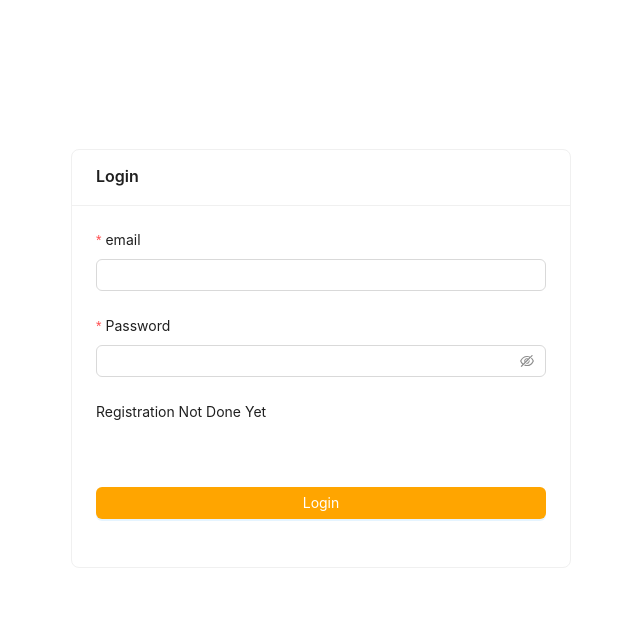
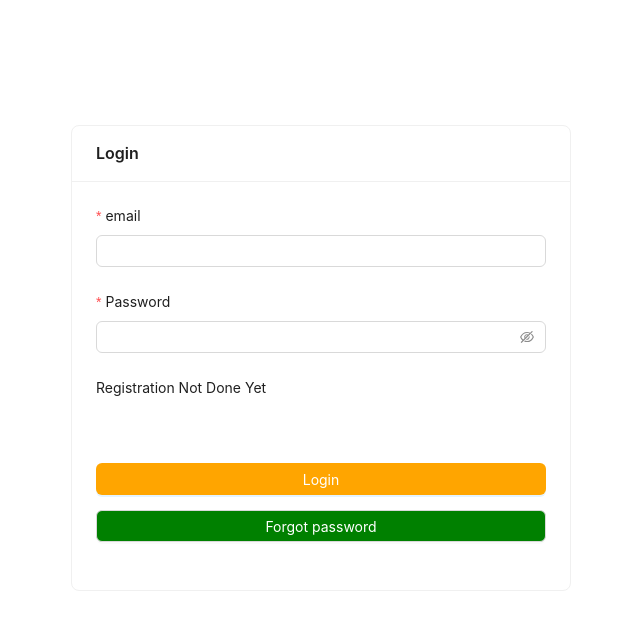
Before and after one commit to taufik69/oreby_dashboard, a React (Vite) app: page /login in a window 1280 px wide. Shown: the top 630 px of the page, without its empty margins (319-959 px from the left). Built offline with nearby package versions, Linux system fonts and the light colour scheme.

Commit message:
forgot password route add to login page

```diff
--- a/src/App.jsx
+++ b/src/App.jsx
@@ -13,6 +13,7 @@ import AllProductVariant from "./Component/AllProductVariant";
 import Registration from "./Component/Registration/Registration";
 import Login from "./Component/Login/Login";
 import OTP from "./Component/OtpMatch/OTP";
+import ForgotPassword from "./Component/ForgotPassword/ForgotPassword";
 
 const router = createBrowserRouter(
   createRoutesFromElements(
@@ -20,6 +21,7 @@ const router = createBrowserRouter(
       <Route path="/registration" element={<Registration />}></Route>
       <Route path="/login" element={<Login />}></Route>
       <Route path="/otp/:email" element={<OTP />}></Route>
+      <Route path="/forgotpassword" element={<ForgotPassword />}></Route>
 
       <Route path="/" element={<Home />}>
         <Route path="/merchant" element={<Merchant />}></Route>
--- /dev/null
+++ b/src/Component/ForgotPassword/ForgotPassword.jsx
@@ -0,0 +1,9 @@
+import React from 'react'
+
+const ForgotPassword = () => {
+  return (
+    <div>ForgotPassword</div>
+  )
+}
+
+export default ForgotPassword
--- a/src/Component/Login/Login.jsx
+++ b/src/Component/Login/Login.jsx
@@ -1,5 +1,5 @@
 import React, { useState } from "react";
-import { useNavigate } from "react-router-dom";
+import { Link, useNavigate } from "react-router-dom";
 import { Card, Spin, Button, Checkbox, Form, Input } from "antd";
 import axios from "axios";
 import "react-toastify/dist/ReactToastify.css";
@@ -184,6 +184,18 @@ const Login = () => {
                 "Login"
               )}
             </Button>
+
+            <Button
+              style={{
+                backgroundColor: "green",
+                marginTop: "15px",
+                color: "#ffff",
+              }}
+              block
+              onClick={() => navigate("/forgotpassword")}
+            >
+              Forgot password
+            </Button>
           </Form.Item>
         </Form>
       </Card>
```
